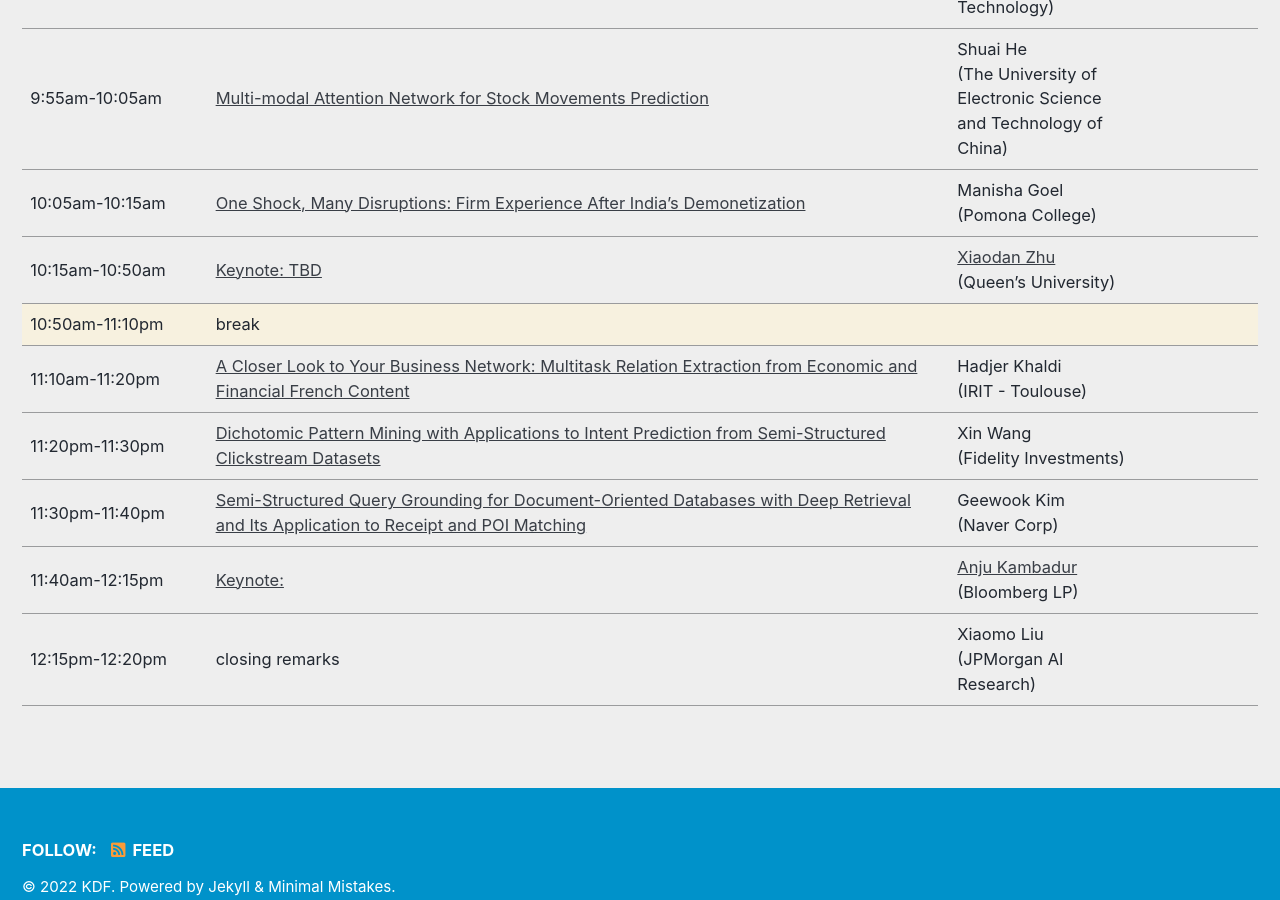
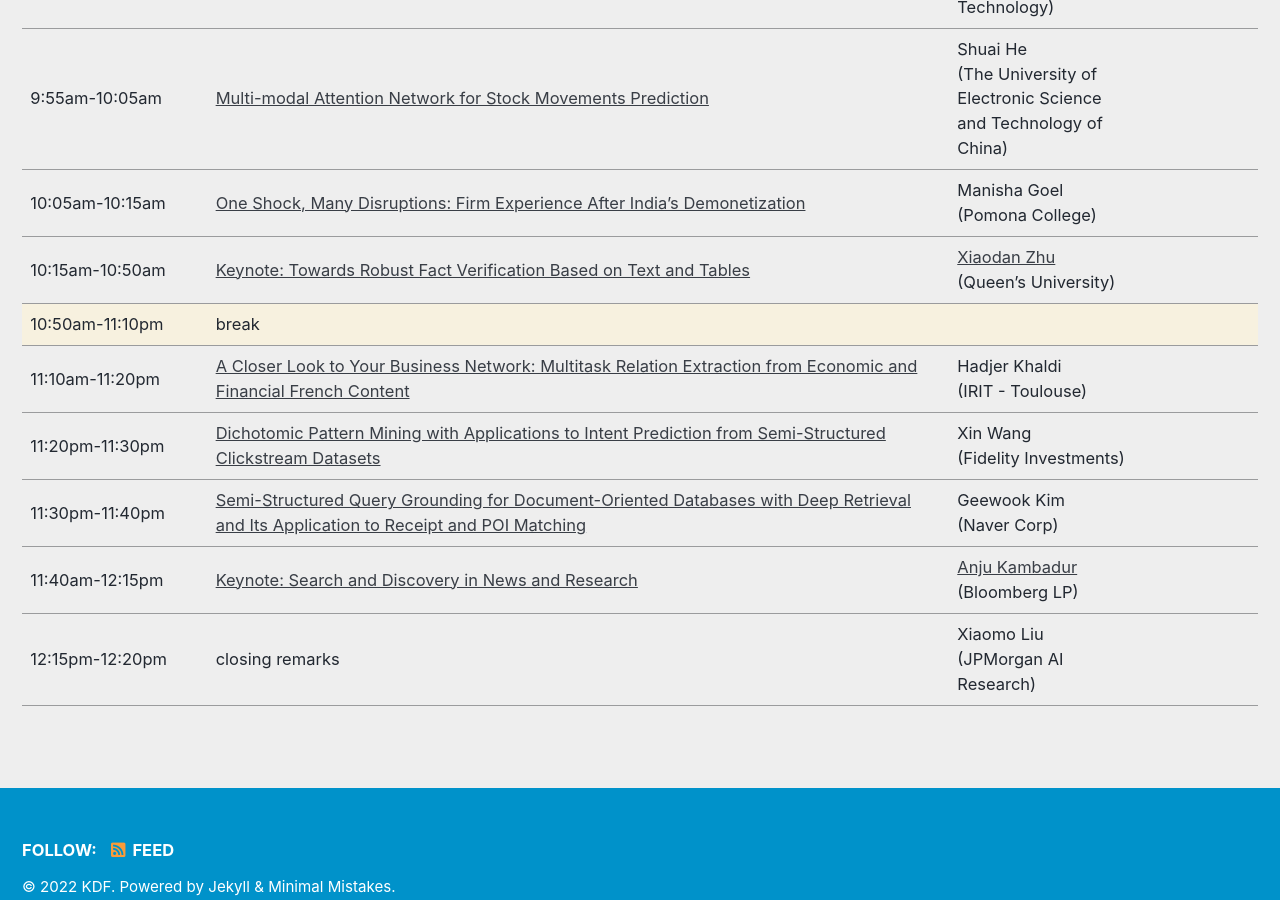
Before and after one commit to aaai-kdf/kdf2022, a Jekyll site: the page built from _pages/schedule.md, in a window 1280 px wide and 900 px high, scrolled down 1303 px. Built offline with Jekyll 4.4.1, drawn with Linux system fonts in a browser that asks for light colours; cached includes are drawn as plain includes.

Commit message:
udpate schedule

```diff
--- a/_pages/schedule.md
+++ b/_pages/schedule.md
@@ -72,7 +72,7 @@ excerpt: "<br/>Schedule<br/>"
     </tr>
     <tr>
         <td markdown="span">10:15am-10:50am</td>
-        <td markdown="span">[Keynote: TBD](/kdf2022/anju#keynote)</td>
+        <td markdown="span">[Keynote: Towards Robust Fact Verification Based on Text and Tables](/kdf2022/xiaodan#keynote)</td>
         <td markdown="span">[Xiaodan Zhu](/kdf2022/xiaodan)<br/>(Queen's University)</td>
         <td markdown="span">&nbsp;</td>
     </tr>
@@ -102,7 +102,7 @@ excerpt: "<br/>Schedule<br/>"
     </tr>
     <tr>
         <td markdown="span">11:40am-12:15pm</td>
-        <td markdown="span">[Keynote: ](/kdf2022/Xiaodan)</td>
+        <td markdown="span">[Keynote: Search and Discovery in News and Research](/kdf2022/anju#keynote)</td>
         <td markdown="span">[Anju Kambadur](/kdf2022/anju)<br/>(Bloomberg LP)</td>
         <td markdown="span"></td>
     </tr>
```
